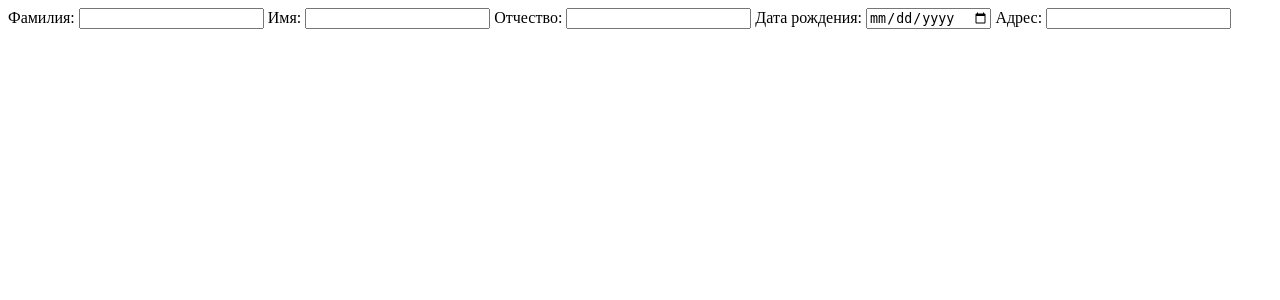
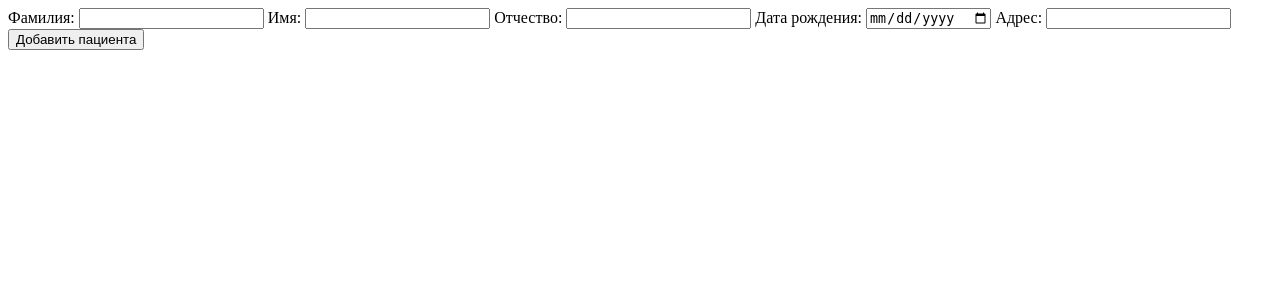
Before and after one commit to flokxxy/web_2, a PHP site: page /patients.php in a window 1280 px wide. Shown: the top 300 px of the page. Run offline with PHP 8.4, Linux system fonts and the light colour scheme; data that the repository does not hold is empty.

Commit message:
Update patients.php

```diff
--- a/SUMMER_PRACTIS/patients.php
+++ b/SUMMER_PRACTIS/patients.php
@@ -41,6 +41,7 @@ print($errors['address'] . '<br>');
     <label for="address">Адрес:</label>
     <input type="text" id="address" name="address" <?php if (($errors['address'])) {print 'class="error"';} ?>
            value="<?php if (isset($values['address'])) {print $values['address'];} ?>" />
+    <button type="submit">Добавить пациента</button>
 </form>
 
 <br>
```
